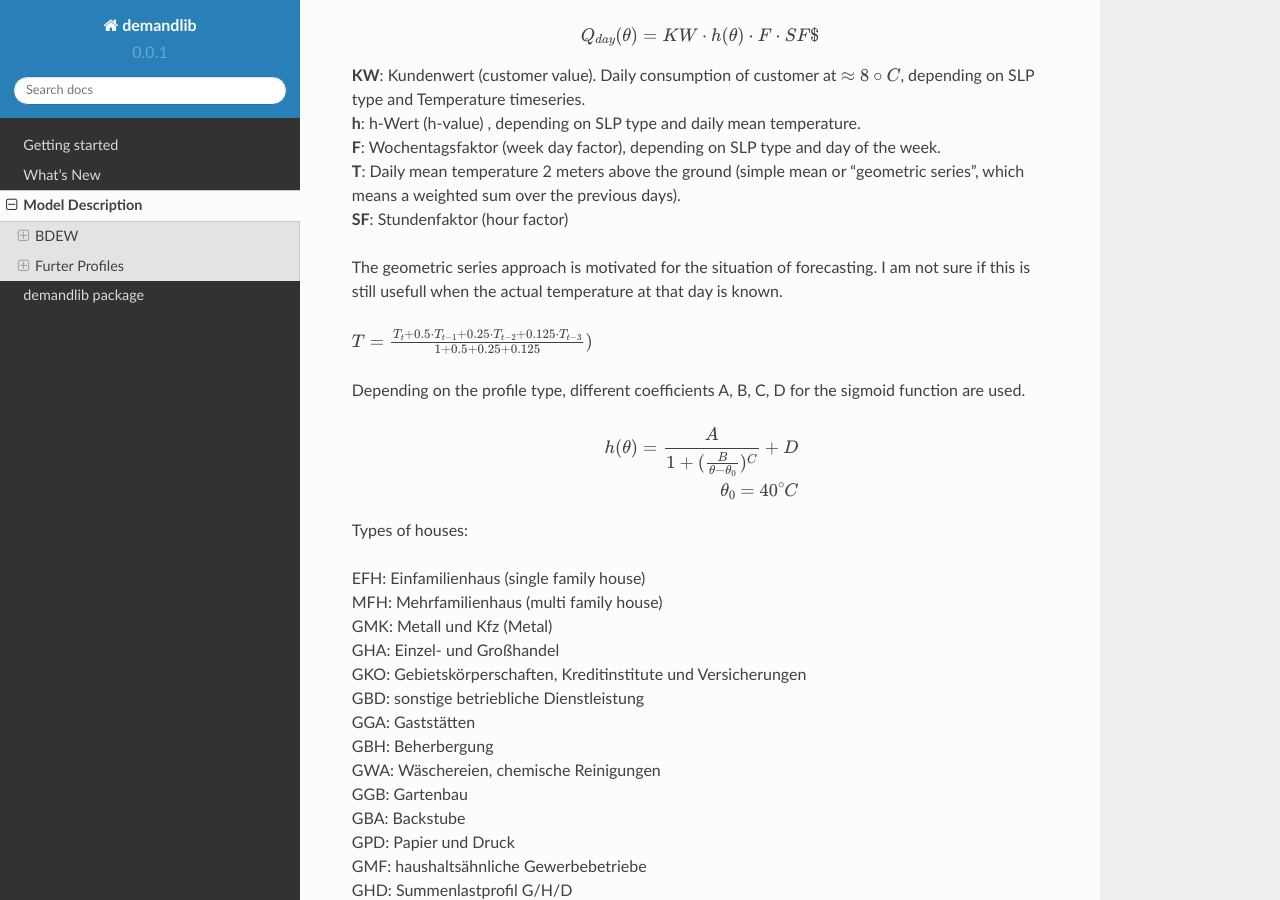
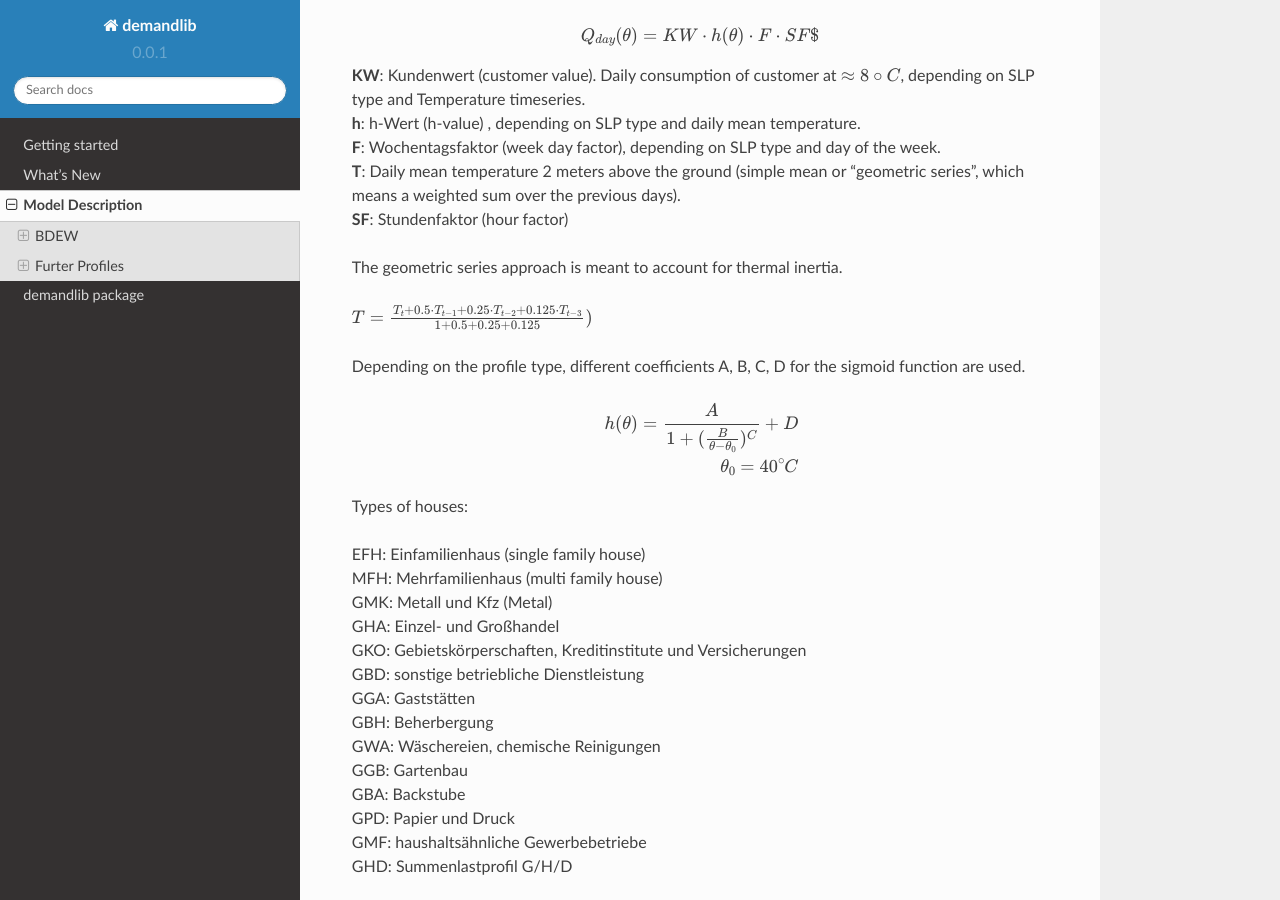
Before and after one commit to oemof/demandlib, a Sphinx documentation site: the page built from doc/description.rst, in a window 1280 px wide and 900 px high, scrolled down 503 px. Built offline with Sphinx 7.4.7 and the Read the Docs theme 2.0.0, drawn with Linux system fonts in a browser that asks for light colours; formulas are drawn with MathJax 3.

Commit message:
Update description.rst

```diff
--- a/doc/description.rst
+++ b/doc/description.rst
@@ -28,8 +28,7 @@ The approach for generating heat demand profiles is described in section 4.1 (Sy
 | **T**: Daily mean temperature 2 meters above the ground (simple mean or "geometric series", which means a weighted sum over the previous days).
 | **SF**: Stundenfaktor (hour factor)
 
-The geometric series approach is motivated for the situation of forecasting. I am not sure if this is still usefull when the
-actual temperature at that day is known.
+The geometric series approach is meant to account for thermal inertia.
 
 :math:`T = \frac{T_t + 0.5 \cdot T_{t-1} + 0.25 \cdot T_{t-2} + 0.125 \cdot T_{t-3}}{1 + 0.5 + 0.25 + 0.125})`
 
```
